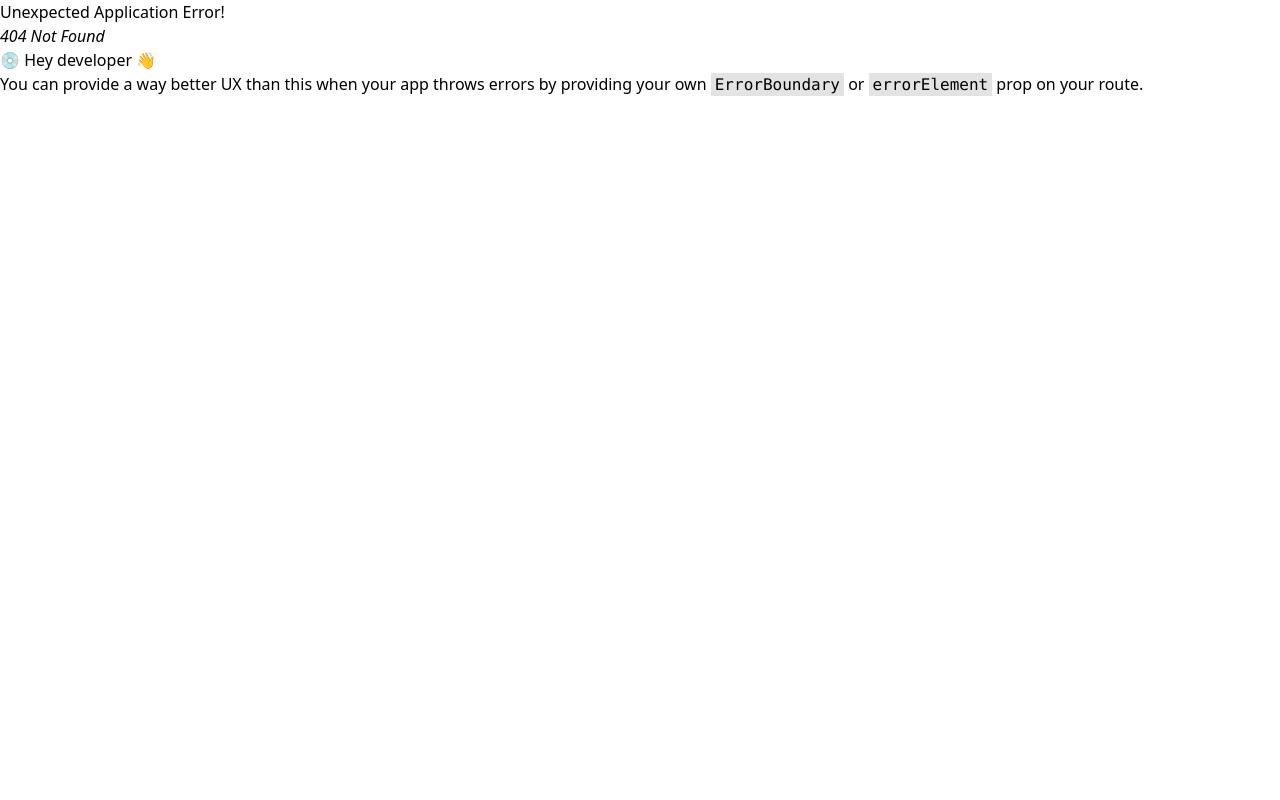
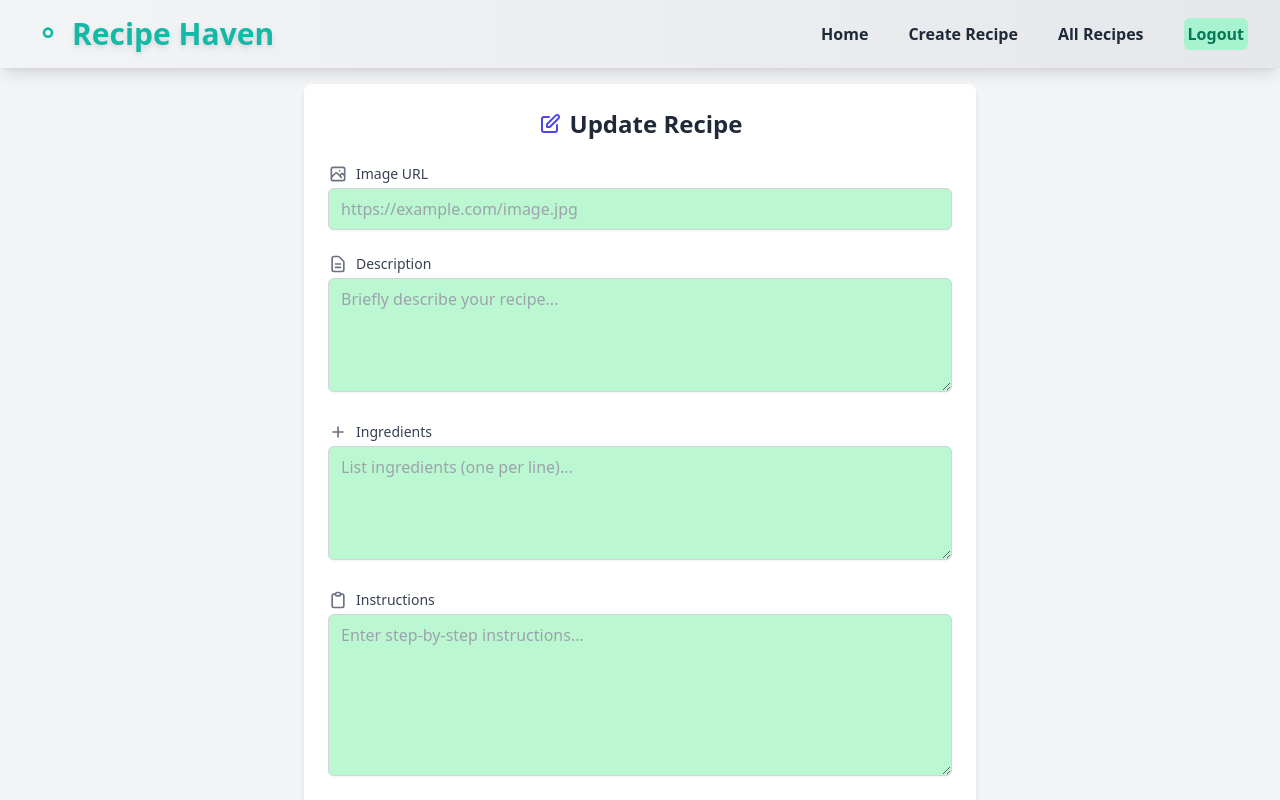
Before and after one commit to 9520140503/Food11, a React (Vite) app: page /edit in a window 1280 px wide. Before the commit this address had no page. Shown: the top 800 px of the page. Built offline with nearby package versions, Linux system fonts and the light colour scheme; sample sign-in values are in the browser's storage.

Commit message:
complete

```diff
--- a/routes/recipe.js
+++ b/routes/recipe.js
@@ -49,7 +49,7 @@ recipeRouter.get('/',AuthMiddleware, async(req,res) => {
 //Udpate a recipe:
 recipeRouter.put('/edit/:recipeId',AuthMiddleware,async(req,res) => {
     const userId = req.userId;
-    const {image,title,description,ingredients,instructions} = req.body;
+    const {image,description,ingredients,instructions} = req.body;
     const recipeId = req.params.recipeId;
 
     try {
@@ -64,7 +64,6 @@ recipeRouter.put('/edit/:recipeId',AuthMiddleware,async(req,res) => {
         }
 
         recipe.image = image;
-        recipe.title = title;
         recipe.description = description;
         recipe.ingredients = ingredients;
         recipe.instructions = instructions;
--- a/src/main.jsx
+++ b/src/main.jsx
@@ -12,6 +12,7 @@ import Signup from './pages/Signup.jsx'
 import New from './pages/New.jsx'
 import All from './pages/All.jsx'
 import View from './pages/View.jsx'
+import Edit from "./pages/Edit.jsx"
 
 
 const router = createBrowserRouter([
@@ -50,6 +51,12 @@ const router = createBrowserRouter([
       element: <AuthLayout authentication= {true}>
         <View/>
       </AuthLayout>
+    },
+    {
+      path:'/edit',
+      element: <AuthLayout>
+        <Edit/>
+      </AuthLayout>
     }
   ]
 }
--- a/src/pages/All.jsx
+++ b/src/pages/All.jsx
@@ -48,7 +48,7 @@ function All() {
       {loading ? (
         <div className="text-center mt-20 text-lg text-gray-500 animate-pulse">Loading recipes...</div>
       ) : data.length > 0 ? (
-        <div className="grid grid-cols-1 sm:grid-cols-2 lg:grid-cols-3 xl:grid-cols-4 gap-4 sm:gap-6 max-w-7xl mx-auto">
+        <div className="grid grid-cols-1 sm:grid-cols-2 lg:grid-cols-3 xl:grid-cols-4 gap-4 sm:gap-2 max-w-7xl mx-auto">
           {data.map((recipe, index) => (
             <div
               key={index}
--- a/src/pages/Edit.jsx
+++ b/src/pages/Edit.jsx
@@ -1,9 +1,150 @@
-import React from 'react'
+import React, { useState } from 'react';
+import { useLocation, useNavigate } from 'react-router-dom';
 
-function Edit() {
+const RecipeForm = () => {
+
+  const {state} = useLocation();
+  const recipe = state?.recipe || {};
+  const [formData, setFormData] = useState({
+    image: recipe.image || '',
+    description: recipe.description ||  '',
+    ingredients: recipe.ingredients || '',
+    instructions: recipe.instructions ||  ''
+  });
+  const token = localStorage.getItem('token');
+  const navigate = useNavigate();
+
+  const handleChange = (e) => {
+    const {name, value} = e.target;
+    setFormData((prev) => ({...prev, [name]: value}))
+  };
+  console.log(recipe);
+  const handleSubmit = async (e) => {
+  e.preventDefault();
+  console.log('Form Data:', formData);
+
+  try {
+    const response = await fetch(`http://localhost:3000/recipe/edit/${recipe._id}`, {
+      method: "PUT",
+      headers: {
+        "Content-Type": "application/json",
+        "Authorization": `Bearer ${token}`
+      },
+      body: JSON.stringify(formData)
+    });
+
+    if (!response.ok) {
+      const errorMessage = await response.text();
+      throw new Error(errorMessage || "Failed to update");
+    }
+
+    const result = await response.json();
+    console.log("Update success:", result);
+    navigate('/');
+
+  } catch (error) {
+    console.error("Update error:", error.message);
+  }
+};
+
+
   return (
-    <div>Edit</div>
-  )
-}
+    <div className="min-h-screen bg-gray-100 flex items-center justify-center p-4">
+      <div className="w-full max-w-2xl p-6 bg-white rounded-lg shadow-md">
+        <h2 className="text-2xl font-bold mb-6 text-center text-gray-800 flex items-center justify-center">
+          <svg className="w-6 h-6 mr-2 text-indigo-600" fill="none" stroke="currentColor" viewBox="0 0 24 24" xmlns="http://www.w3.org/2000/svg">
+            <path strokeLinecap="round" strokeLinejoin="round" strokeWidth="2" d="M11 5H6a2 2 0 00-2 2v11a2 2 0 002 2h11a2 2 0 002-2v-5m-1.414-9.414a2 2 0 112.828 2.828L11.828 15H9v-2.828l8.586-8.586z"></path>
+          </svg>
+          Update Recipe
+        </h2>
+        <form onSubmit={handleSubmit} className="space-y-6">
+          <div>
+            <label htmlFor="image" className="block text-sm font-medium text-gray-700 flex items-center">
+              <svg className="w-5 h-5 mr-2 text-gray-500" fill="none" stroke="currentColor" viewBox="0 0 24 24" xmlns="http://www.w3.org/2000/svg">
+                <path strokeLinecap="round" strokeLinejoin="round" strokeWidth="2" d="M4 16l4.586-4.586a2 2 0 012.828 0L16 16m-2-2l1.586-1.586a2 2 0 012.828 0L20 14m-6-6h.01M6 20h12a2 2 0 002-2V6a2 2 0 00-2-2H6a2 2 0 00-2 2v12a2 2 0 002 2z"></path>
+              </svg>
+              Image URL
+            </label>
+            <input
+              type="url"
+              id="image"
+              name="image"
+              value={formData.image}
+              onChange={handleChange}
+              placeholder="https://example.com/image.jpg"
+              className="mt-1 w-full px-3 py-2 border border-gray-300 rounded-md shadow-sm focus:outline-none focus:ring-indigo-500 focus:border-indigo-500 bg-green-200"
+              required
+            />
+          </div>
+          <div>
+            <label htmlFor="description" className="block text-sm font-medium text-gray-700 flex items-center">
+              <svg className="w-5 h-5 mr-2 text-gray-500" fill="none" stroke="currentColor" viewBox="0 0 24 24" xmlns="http://www.w3.org/2000/svg">
+                <path strokeLinecap="round" strokeLinejoin="round" strokeWidth="2" d="M9 12h6m-6 4h6m2 5H7a2 2 0 01-2-2V5a2 2 0 012-2h5.586a1 1 0 01.707.293l5.414 5.414a1 1 0 01.293.707V19a2 2 0 01-2 2z"></path>
+              </svg>
+              Description
+            </label>
+            <textarea
+              id="description"
+              name="description"
+              value={formData.description}
+              onChange={handleChange}
+              rows="4"
+              placeholder="Briefly describe your recipe..."
+              className="mt-1 w-full px-3 py-2 border border-gray-300 rounded-md shadow-sm focus:outline-none focus:ring-indigo-500 focus:border-indigo-500 bg-green-200"
+              required
+            />
+          </div>
+          <div>
+            <label htmlFor="ingredients" className="block text-sm font-medium text-gray-700 flex items-center">
+              <svg className="w-5 h-5 mr-2 text-gray-500" fill="none" stroke="currentColor" viewBox="0 0 24 24" xmlns="http://www.w3.org/2000/svg">
+                <path strokeLinecap="round" strokeLinejoin="round" strokeWidth="2" d="M12 6v6m0 0v6m0-6h6m-6 0H6"></path>
+              </svg>
+              Ingredients
+            </label>
+            <textarea
+              id="ingredients"
+              name="ingredients"
+              value={formData.ingredients}
+              onChange={handleChange}
+              rows="4"
+              placeholder="List ingredients (one per line)..."
+              className="mt-1 w-full px-3 py-2 border border-gray-300 rounded-md shadow-sm focus:outline-none focus:ring-indigo-500 focus:border-indigo-500 bg-green-200"
+              required
+            />
+          </div>
+          <div>
+            <label htmlFor="instructions" className="block text-sm font-medium text-gray-700 flex items-center">
+              <svg className="w-5 h-5 mr-2 text-gray-500" fill="none" stroke="currentColor" viewBox="0 0 24 24" xmlns="http://www.w3.org/2000/svg">
+                <path strokeLinecap="round" strokeLinejoin="round" strokeWidth="2" d="M9 5H7a2 2 0 00-2 2v12a2 2 0 002 2h10a2 2 0 002-2V7a2 2 0 00-2-2h-2M9 5a2 2 0 002 2h2a2 2 0 002-2M9 5a2 2 0 012-2h2a2 2 0 012 2"></path>
+              </svg>
+              Instructions
+            </label>
+            <textarea
+              id="instructions"
+              name="instructions"
+              value={formData.instructions}
+              onChange={handleChange}
+              rows="6"
+              placeholder="Enter step-by-step instructions..."
+              className="mt-1 w-full px-3 py-2 border border-gray-300 rounded-md shadow-sm focus:outline-none focus:ring-indigo-500 focus:border-indigo-500 bg-green-200"
+              required
+            />
+          </div>
+          <div className="flex justify-center">
+            <button
+              type="submit"
+              className="px-6 py-2 bg-green-700 text-white font-medium rounded-md hover:bg-indigo-700 focus:outline-none focus:ring-2 focus:ring-offset-2 focus:ring-indigo-500 flex items-center "
+            >
+              <svg className="w-5 h-5 mr-2" fill="none" stroke="currentColor" viewBox="0 0 24 24" xmlns="http://www.w3.org/2000/svg">
+                <path strokeLinecap="round" strokeLinejoin="round" strokeWidth="2" d="M5 13l4 4L19 7"></path>
+              </svg>
+              Update Recipe
+            </button>
+          </div>
+        </form>
+      </div>
+    </div>
+  );
+};
 
-export default Edit
+export default RecipeForm;
--- a/src/pages/New.jsx
+++ b/src/pages/New.jsx
@@ -115,9 +115,9 @@ function New() {
                 <textarea
                   id="ingredients"
                   name="ingredients"
-                  value={ingredients.join(', ')}
-                  onChange={(e) => setIngredients(e.target.value.split(',').map((i) => i.trim()))}
-                  placeholder="Enter ingredients seprate with commas ( , )"
+                  value={ingredients.join('\n')}
+                  onChange={(e) => setIngredients(e.target.value.split('\n').map((i) => i.trim()))}
+                  placeholder="Enter ingredients separate with ( \n )"
                   required
                   className="mt-1 w-full p-3 border border-gray-300 rounded-md focus:outline-none focus:ring-2 focus:ring-blue-500 min-h-[120px] transition duration-200"
                 />
@@ -130,9 +130,9 @@ function New() {
                 <textarea
                   id="instructions"
                   name="instructions"
-                  value={instructions.join(', ')}
-                  onChange={(e) => setInstructions(e.target.value.split(',').map((i) => i.trim()))}
-                  placeholder="Enter instructions seprate with commas ( , )"
+                  value={instructions.join('\n ')}
+                  onChange={(e) => setInstructions(e.target.value.split('\n').map((i) => i.trim()))}
+                  placeholder="Enter instructions separate with ( \n )"
                   required
                   className="mt-1 w-full p-3 border border-gray-300 rounded-md focus:outline-none focus:ring-2 focus:ring-blue-500 min-h-[150px] transition duration-200"
                 />
--- a/src/pages/View.jsx
+++ b/src/pages/View.jsx
@@ -1,7 +1,8 @@
 import React from 'react';
-import { useLocation, useNavigate } from 'react-router-dom';
+import { useLocation, useNavigate,Link } from 'react-router-dom';
 import { FaEdit, FaTrash, FaBook, FaListUl, FaUtensils } from 'react-icons/fa';
 import { Calendar, Utensils, User } from 'lucide-react';
+
 
 function View() {
   const { state } = useLocation();
@@ -18,10 +19,6 @@ function View() {
       </div>
     );
   }
-
-  const handleEdit = () => {
-    navigate('/edit', { state: { recipe } });
-  };
 
   const handleDelete = async() => {
    try {
@@ -103,12 +100,13 @@ function View() {
               </p>
             </div>
             <div className="flex flex-col sm:flex-row gap-4">
-              <button
-                onClick={handleEdit}
+              <Link
+                to="/edit"
+                state={{recipe}}
                 className="flex items-center justify-center bg-emerald-500 hover:bg-emerald-600 text-white font-semibold py-3 px-6 rounded-lg transition duration-300 transform hover:scale-105 shadow-md"
               >
                 <FaEdit className="mr-2" /> Edit Recipe
-              </button>
+              </Link>
               <button
                 onClick={handleDelete}
                 className="flex items-center justify-center bg-red-600 hover:bg-red-700 text-white font-semibold py-3 px-6 rounded-lg transition duration-300 transform hover:scale-105 shadow-md"
```
